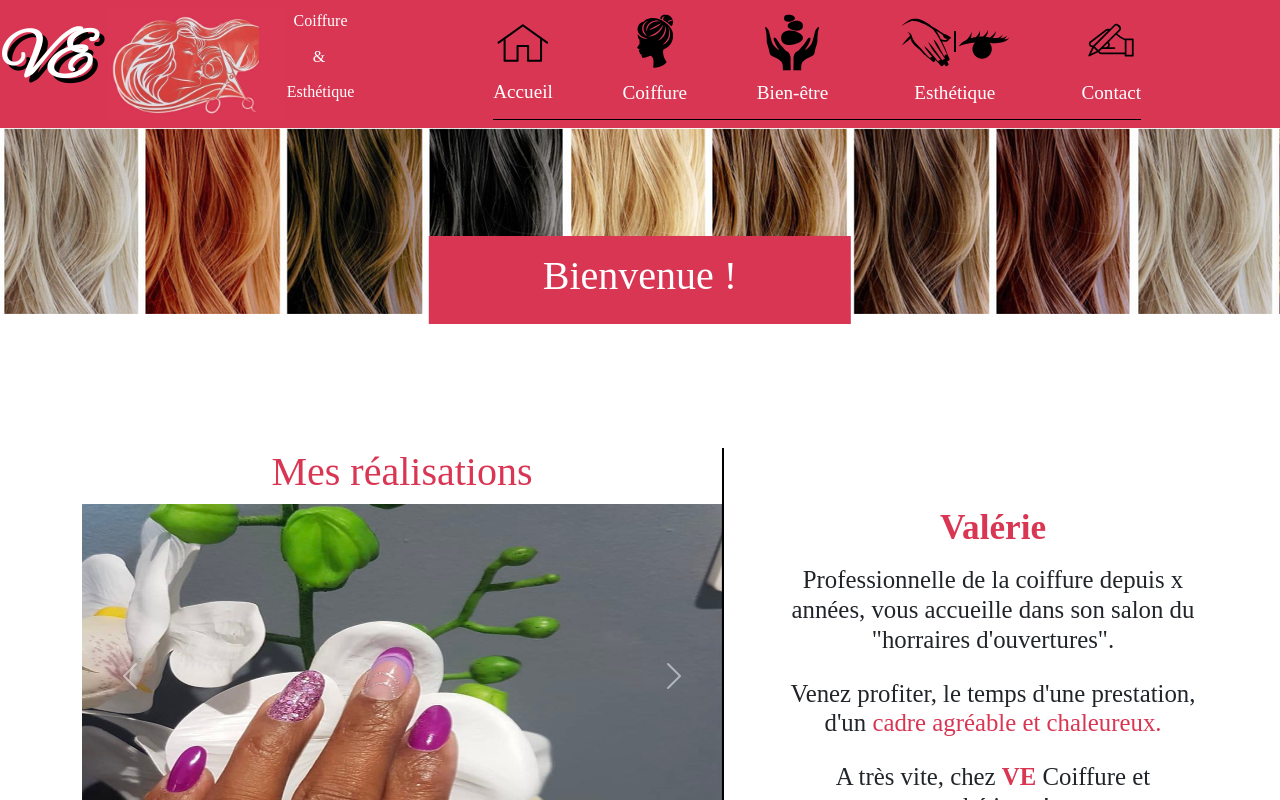
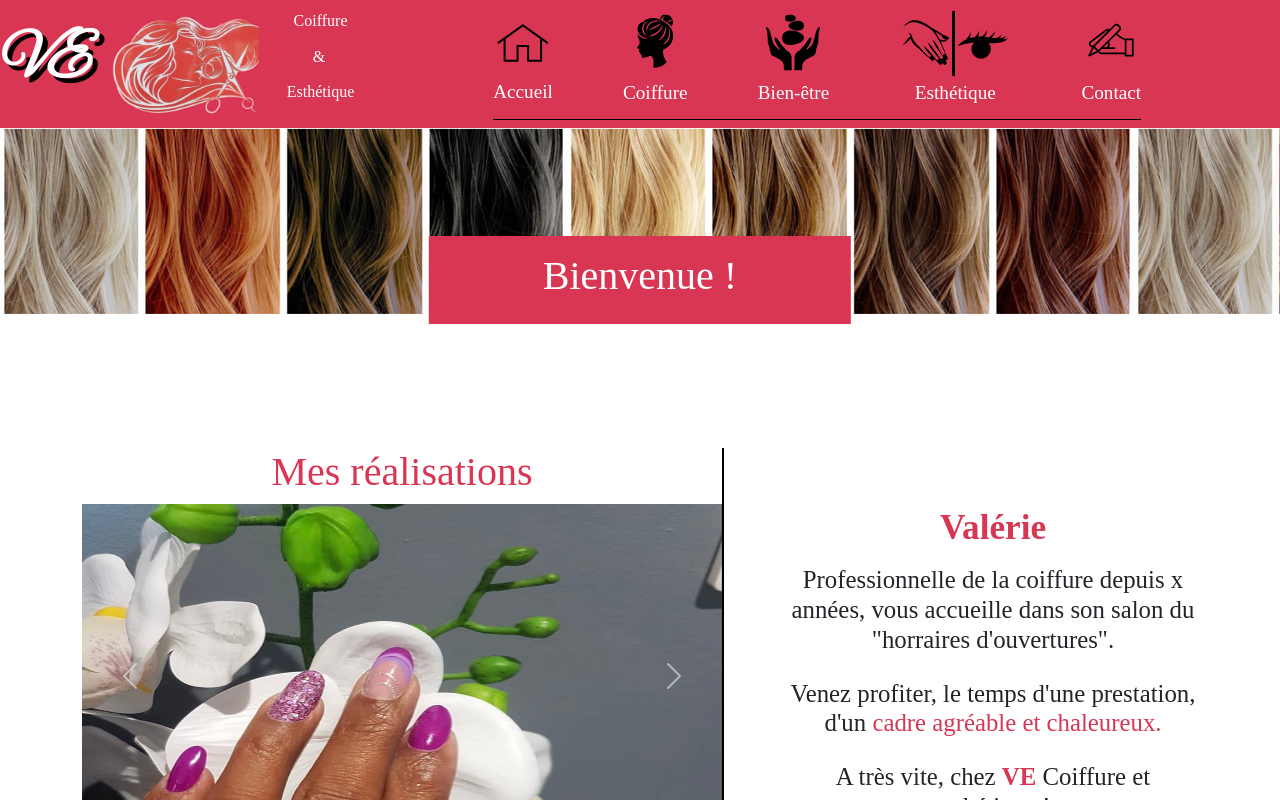
Before and after one commit to Frostbowl/VE_coiffure, a React (Create React App) app: page / in a window 1280 px wide. Shown: the top 800 px of the page. Built offline with nearby package versions, Linux system fonts and the light colour scheme; a web font is replaced by a local one.

Commit message:
barre latérale onglet esthétique

```diff
--- a/src/assets/style/header.css
+++ b/src/assets/style/header.css
@@ -1,6 +1,10 @@
 @import url('https://fonts.googleapis.com/css2?family=Great+Vibes&display=swap');
 @import url('https://fonts.googleapis.com/css2?family=Alex+Brush&display=swap');
 
+
+.column img:nth-child(1){
+    border-right: 3px solid black;
+}
 #ve{
     /*font-family: "Great Vibes", cursive;*/
   font-family: "Alex Brush", cursive;
--- a/src/pages/Header.jsx
+++ b/src/pages/Header.jsx
@@ -23,9 +23,8 @@ const Header =() =>{
                         <Link to='/coiffure' className="nav-link" aria-current='page'><img src="../img/hair.svg" alt="hairdress" />Coiffure</Link>
                         <Link to='/wellness' className="nav-link" aria-current='page'><img src="../img/zen.svg" alt="wellness" />Bien-être</Link>
                         <Link to='/' className="nav-link" aria-current='page'>
-                            <div>
+                            <div className="column">
                                 <img src="../img/manucure.svg" alt="manicure" />
-                                <span></span>
                                 <img src="../img/eye.svg" alt="beauty"/>
                             </div>Esthétique
                         </Link>
```
